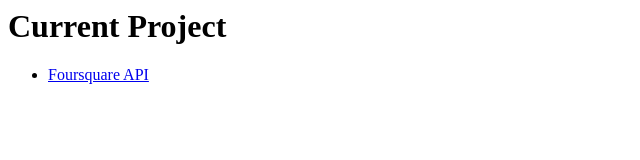
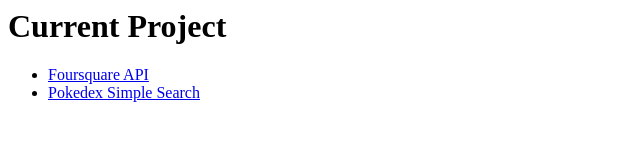
Before and after one commit to chaintng/chaintng.github.io, a plain HTML site: page index.html in a window 1280 px wide. Shown: the whole page, without its empty margins (0-640 px from the left). Drawn offline with Linux system fonts and the light colour scheme.

Commit message:
add index

```diff
--- a/index.html
+++ b/index.html
@@ -3,6 +3,7 @@
 	<h1>Current Project</h1>
 	<ul>
 		<li><a href="fs">Foursquare API</a></li>
+        <li><a href="pokedex-simple-search">Pokedex Simple Search</a></li>
 	</ul>
 </body>
 </html>
```
